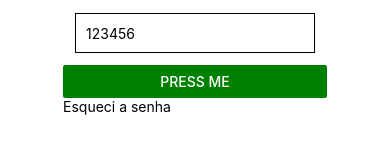
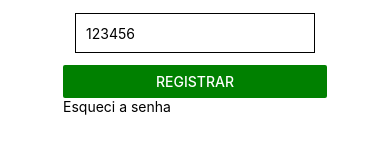
Before and after one commit to PedroHenrique121/Atividade2-PROG3, a React Native app: screen / in a window 390 px wide. Shown: the part 473-624 px from the top of the page. Built offline with nearby package versions, Linux system fonts and the light colour scheme.

Commit message:
atualizaçao butao

```diff
--- a/App.js
+++ b/App.js
@@ -27,7 +27,7 @@
       placeholder='123456'
      keyboardType='numeric'></TextInput>
      <Button
-          title="Press me"
+          title="Registrar"
           color={'green'}
         />
      <Text>Esqueci a senha</Text>
```
